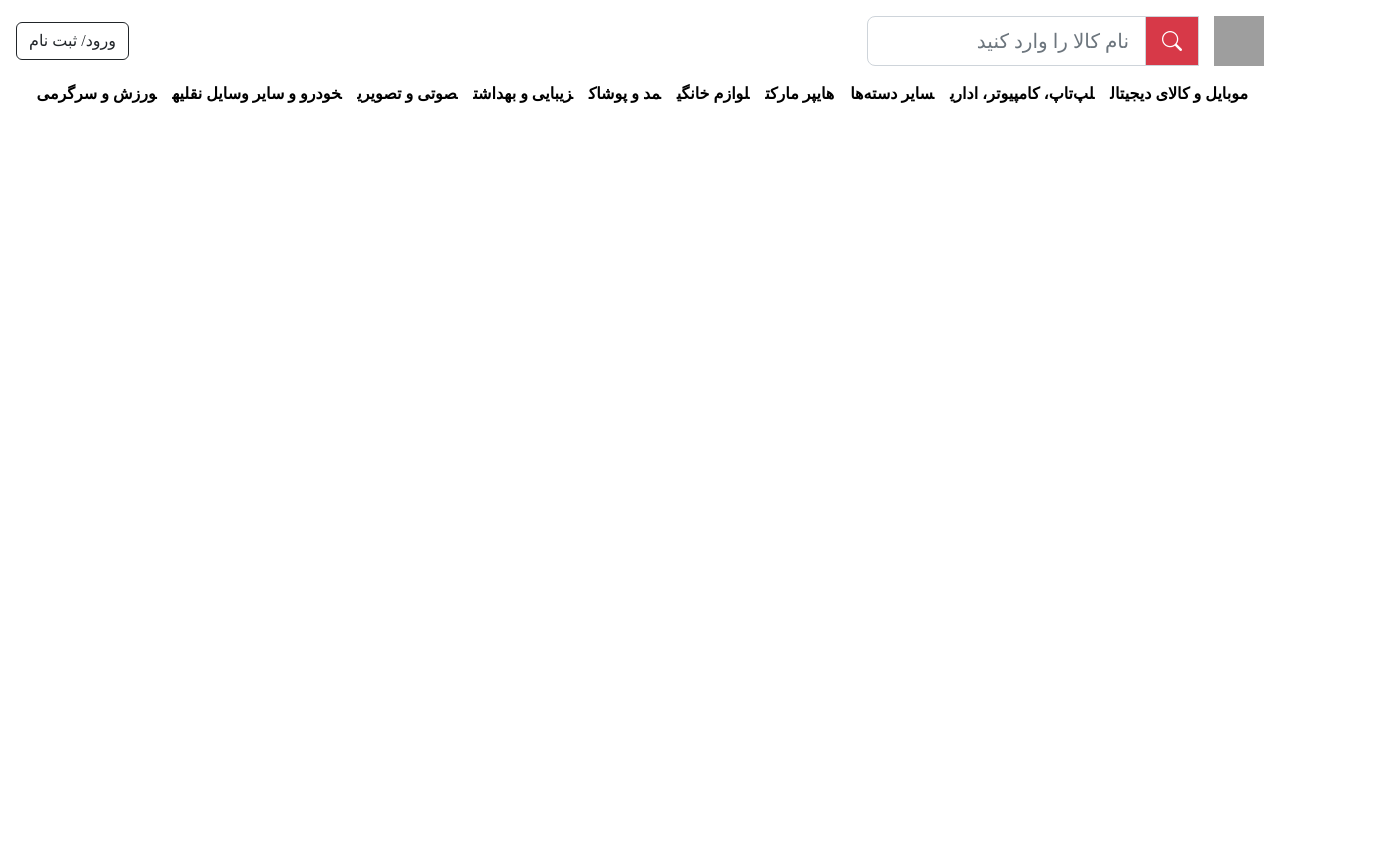
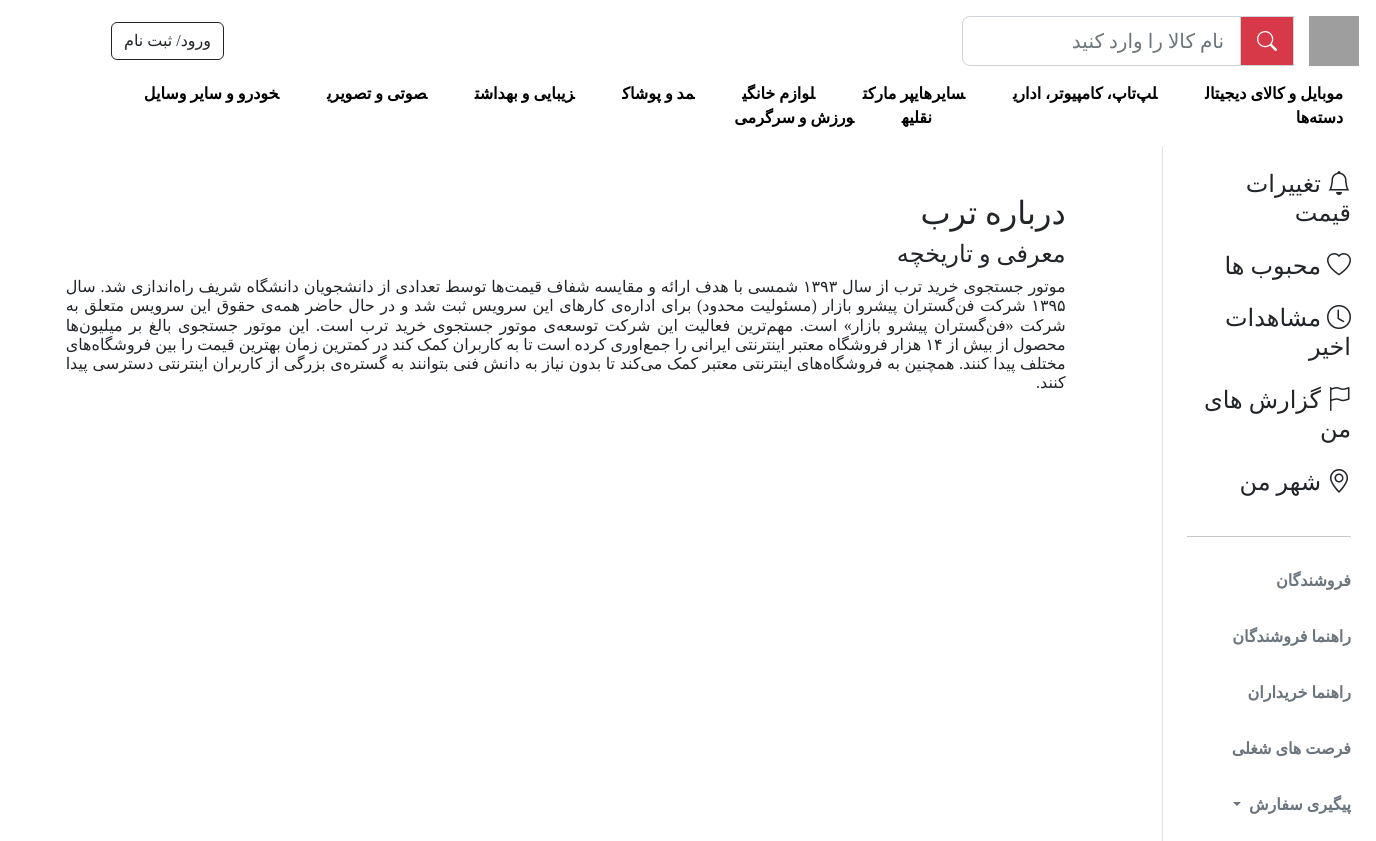
Before and after one commit to farazmirsaeedi/torob-simple, a plain HTML site: page index.html in a window 1280 px wide. Shown: the whole page, 1376 px wide, since content can reach past the window. Before the commit the page ends 800 px from the top, so only its background shows below. Drawn offline with nearby package versions, Linux system fonts and the light colour scheme; grey boxes are pictures that could not be loaded.

Commit message:
finaly main

```diff
--- a/index.html
+++ b/index.html
@@ -46,21 +46,73 @@
     <!-- navlinks section start -->
     <section class="navbar--links d-flex">
       <ul class="navbar--links-ul">
-        <a class="me-3" href="#">موبایل و کالای دیجیتال</a
-        ><a class="me-3" href="#">لپ‌تاپ، کامپیوتر، اداری</a
-        ><a class="me-3" href="#">سایر دسته‌ها</a>
+        <a class="me-5" href="#">موبایل و کالای دیجیتال</a
+        ><a class="me-5" href="#">لپ‌تاپ، کامپیوتر، اداری</a
+        ><a class="me-5" href="#">سایر دسته‌ها</a>
       </ul>
       <ul class="navbar--links-ul d-none d-lg-block px-0">
-        <a class="me-3" href="#">هایپر مارکت</a
-        ><a class="me-3" href="#">لوازم خانگی</a
-        ><a class="me-3" href="#">مد و پوشاک</a
-        ><a class="me-3" href="#">زیبایی و بهداشت</a
-        ><a class="me-3" href="#">صوتی و تصویری</a
-        ><a class="me-3" href="#">خودرو و سایر وسایل نقلیه</a
-        ><a class="me-3" href="#">ورزش و سرگرمی</a>
+        <a class="me-5" href="#">هایپر مارکت</a
+        ><a class="me-5" href="#">لوازم خانگی</a
+        ><a class="me-5" href="#">مد و پوشاک</a
+        ><a class="me-5" href="#">زیبایی و بهداشت</a
+        ><a class="me-5" href="#">صوتی و تصویری</a
+        ><a class="me-5" href="#">خودرو و سایر وسایل نقلیه</a
+        ><a class="me-5" href="#">ورزش و سرگرمی</a>
       </ul>
     </section>
     <!-- navlinks section end -->
+
+    <!-- sain section start -->
+    <main class="d-flex gap-5">
+      <div class="p-4 col-lg-2 border-end css-sidebar d-flex flex-column gap-3">
+        <h4><i class="bi bi-bell"></i> تغییرات قیمت</h4>
+        <h4><i class="bi bi-heart"></i> محبوب ها</h4>
+        <h4><i class="bi bi-clock"></i> مشاهدات اخیر</h4>
+        <h4><i class="bi bi-flag"></i> گزارش های من</h4>
+        <h4><i class="bi bi-geo-alt"></i> شهر من</h4>
+        <hr />
+        <p class="text-muted">فروشندگان</p>
+        <p class="text-muted">راهنما فروشندگان</p>
+        <p class="text-muted">راهنما خریداران</p>
+        <p class="text-muted">فرصت های شغلی</p>
+        <div class="dropdown text-muted">
+          <span
+            class="dropdown-toggle"
+            type="button"
+            id="dropdownMenuButton1"
+            data-bs-toggle="dropdown"
+            aria-expanded="false"
+          >
+            پیگیری سفارش
+          </span>
+          <ul class="dropdown-menu" aria-labelledby="dropdownMenuButton1">
+            <li><a class="dropdown-item" href="#">سفارشات اخیر</a></li>
+            <li><a class="dropdown-item" href="#">تماس با پشتیبانی</a></li>
+          </ul>
+        </div>
+      </div>
+
+      <div class="col-lg-10 m-5">
+        <h2>درباره ترب</h2>
+        <h4>معرفی و تاریخچه</h4>
+        <div class="text-moarefi">
+            <h6>
+                موتور جستجوی خرید ترب از سال ۱۳۹۳ شمسی با هدف ارائه و مقایسه شفاف
+                قیمت‌ها توسط تعدادی از دانشجویان دانشگاه شریف راه‌اندازی شد. سال ۱۳۹۵
+                شرکت فن‌گستران پیشرو بازار (مسئولیت محدود) برای اداره‌ی کارهای این
+                سرویس ثبت شد و در حال حاضر همه‌ی حقوق این سرویس متعلق به شرکت
+                «فن‌گستران پیشرو بازار» است. مهم‌ترین فعالیت این شرکت توسعه‌ی موتور
+                جستجوی خرید ترب است. این موتور جستجوی بالغ بر میلیون‌ها محصول از بیش
+                از ۱۴ هزار فروشگاه معتبر اینترنتی ایرانی را جمع‌اوری کرده است تا به
+                کاربران کمک کند در کمترین زمان بهترین قیمت را بین فروشگاه‌های مختلف
+                پیدا کنند. همچنین به فروشگاه‌های اینترنتی معتبر کمک می‌کند تا بدون
+                نیاز به دانش فنی بتوانند به گستره‌ی بزرگی از کاربران اینترنتی دسترسی
+                پیدا کنند.
+              </h6>
+        </div>
+      </div>
+    </main>
+    <!-- sain section end -->
   </body>
   <script src="bootstrap/bootstrap.bundle.min.js"></script>
 </html>
--- a/style.css
+++ b/style.css
@@ -27,3 +27,8 @@
     width: 50px;
     height: 50px;
 }
+.text-moarefi{
+    max-width: 1000px;
+    text-align: justify;
+    overflow: hidden;
+}
```
